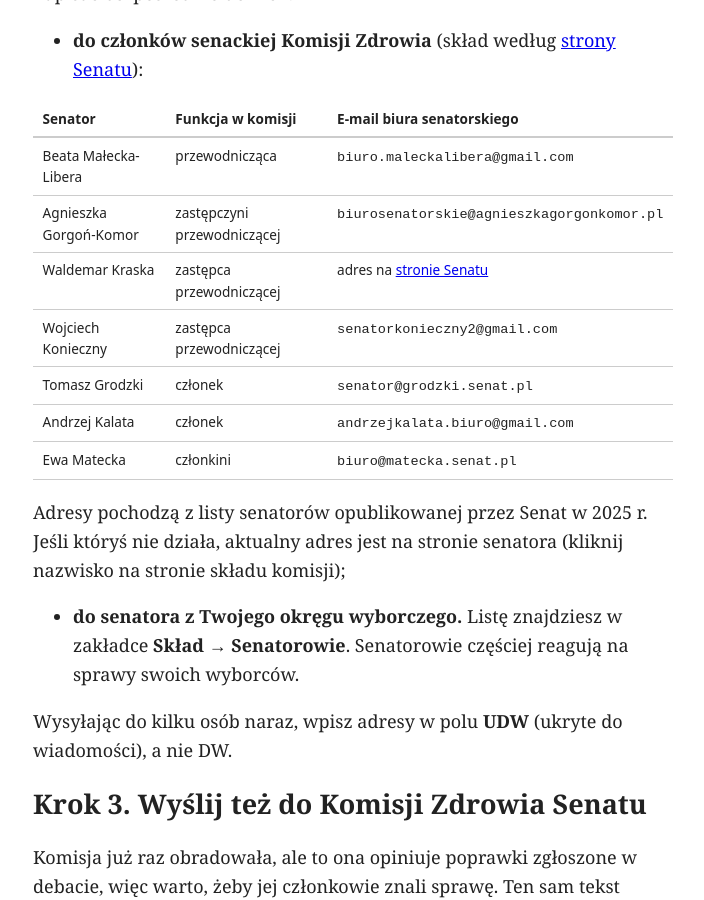
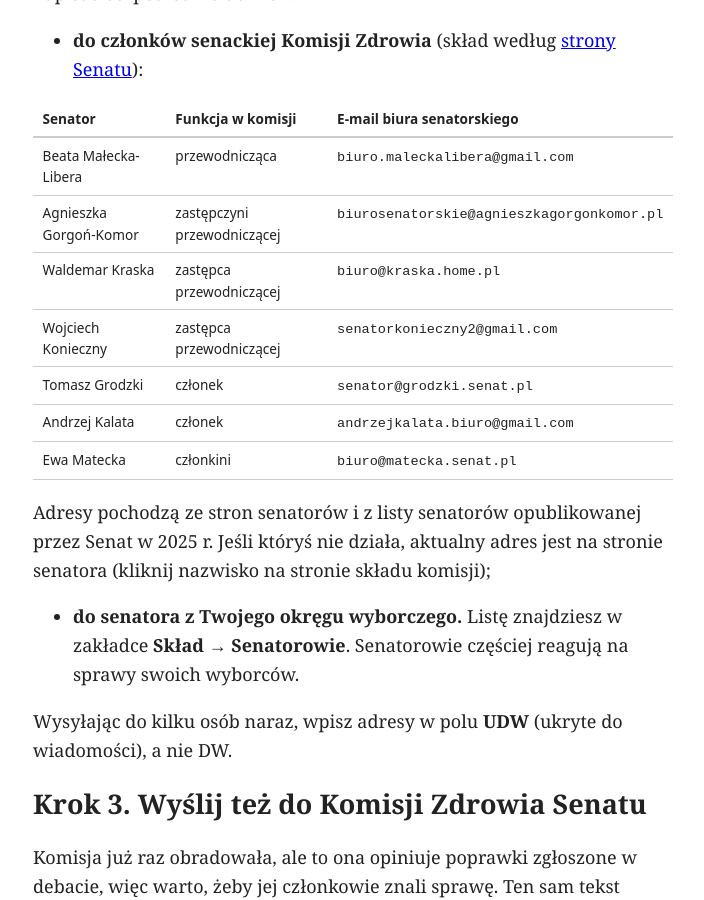
Before and after one commit to sylwiaeb/nf1news, a Jekyll site: the page built from _posts/2026-11-03-senat-uwagi-oecr.md, in a window 1280 px wide and 900 px high, scrolled down 1601 px. Shown: the whole window, without its empty margins (287-991 px from the left). Built offline with Jekyll 4.4.1, drawn with Linux system fonts in a browser that asks for light colours.

Commit message:
E-mail senatora Kraski
Co-Authored-By: Claude Opus 5.5 <noreply@anthropic.com>
Claude-Session: https://claude.ai/code/session_019jaYAUrvFxzDMrZaHzH4de

```diff
--- a/_posts/2026-11-03-senat-uwagi-oecr.md
+++ b/_posts/2026-11-03-senat-uwagi-oecr.md
@@ -33,13 +33,13 @@ Poprawkę do ustawy może zgłosić tylko senator, dlatego najważniejsze jest n
 |---|---|---|
 | Beata Małecka-Libera | przewodnicząca | `biuro.maleckalibera@gmail.com` |
 | Agnieszka Gorgoń-Komor | zastępczyni przewodniczącej | `biurosenatorskie@agnieszkagorgonkomor.pl` |
-| Waldemar Kraska | zastępca przewodniczącej | adres na [stronie Senatu](https://www.senat.gov.pl/prace/komisje-senackie/sklad,221,komisja-zdrowia.html) |
+| Waldemar Kraska | zastępca przewodniczącej | `biuro@kraska.home.pl` |
 | Wojciech Konieczny | zastępca przewodniczącej | `senatorkonieczny2@gmail.com` |
 | Tomasz Grodzki | członek | `senator@grodzki.senat.pl` |
 | Andrzej Kalata | członek | `andrzejkalata.biuro@gmail.com` |
 | Ewa Matecka | członkini | `biuro@matecka.senat.pl` |
 
-  Adresy pochodzą z listy senatorów opublikowanej przez Senat w 2025 r. Jeśli któryś nie działa, aktualny adres jest na stronie senatora (kliknij nazwisko na stronie składu komisji);
+  Adresy pochodzą ze stron senatorów i z listy senatorów opublikowanej przez Senat w 2025 r. Jeśli któryś nie działa, aktualny adres jest na stronie senatora (kliknij nazwisko na stronie składu komisji);
 - **do senatora z Twojego okręgu wyborczego.** Listę znajdziesz w zakładce **Skład → Senatorowie**. Senatorowie częściej reagują na sprawy swoich wyborców.
 
 Wysyłając do kilku osób naraz, wpisz adresy w polu **UDW** (ukryte do wiadomości), a nie DW.
```
